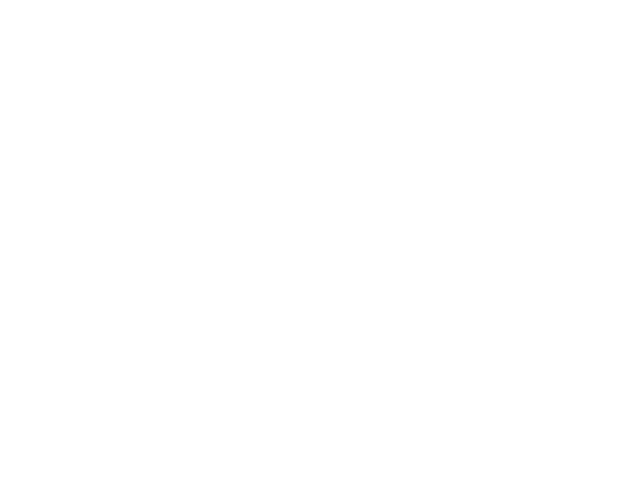
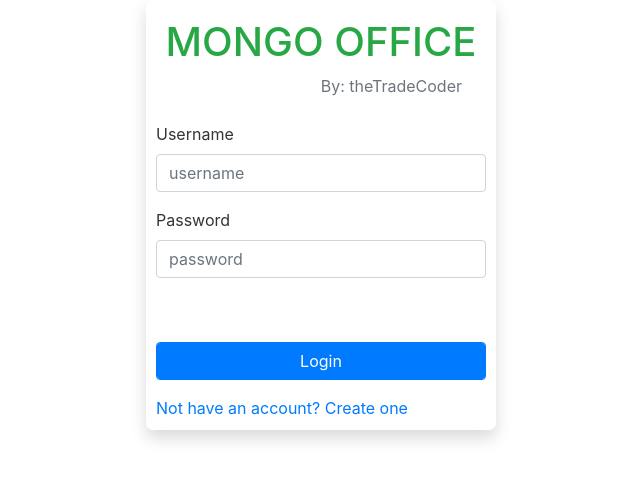
Before and after one commit to thetradecoder/local-shop-manager, a React (Create React App) app: page / in a window 1280 px wide. Shown: the top 480 px of the page, without its empty margins (319-959 px from the left). Built offline with nearby package versions, Linux system fonts and the light colour scheme.

Commit message:
local update

```diff
--- a/src/App.js
+++ b/src/App.js
@@ -1,15 +1,17 @@
 import React from 'react';
 import {BrowserRouter as Router, Route} from 'react-router-dom';
-
-import './App.css';
 import 'bootstrap/dist/css/bootstrap.min.css';
 import AddProduct from './components/add-product.component';
 import SideNav from './components/side-nav.component';
+import UserLogin from './components/login.component';
+import Logout from './components/logout.component';
 
 function App() {
   return (
     <Router>
       <SideNav/>
+      <Route path="/" component={UserLogin} exact/>
+      <Route path ="/accounts/logout" component={Logout} />
       <Route path="/add-product" component={AddProduct}/>
     </Router>
   );
```
Also changed, not shown: 1 other file (tests, documents, lock files or other folders).
